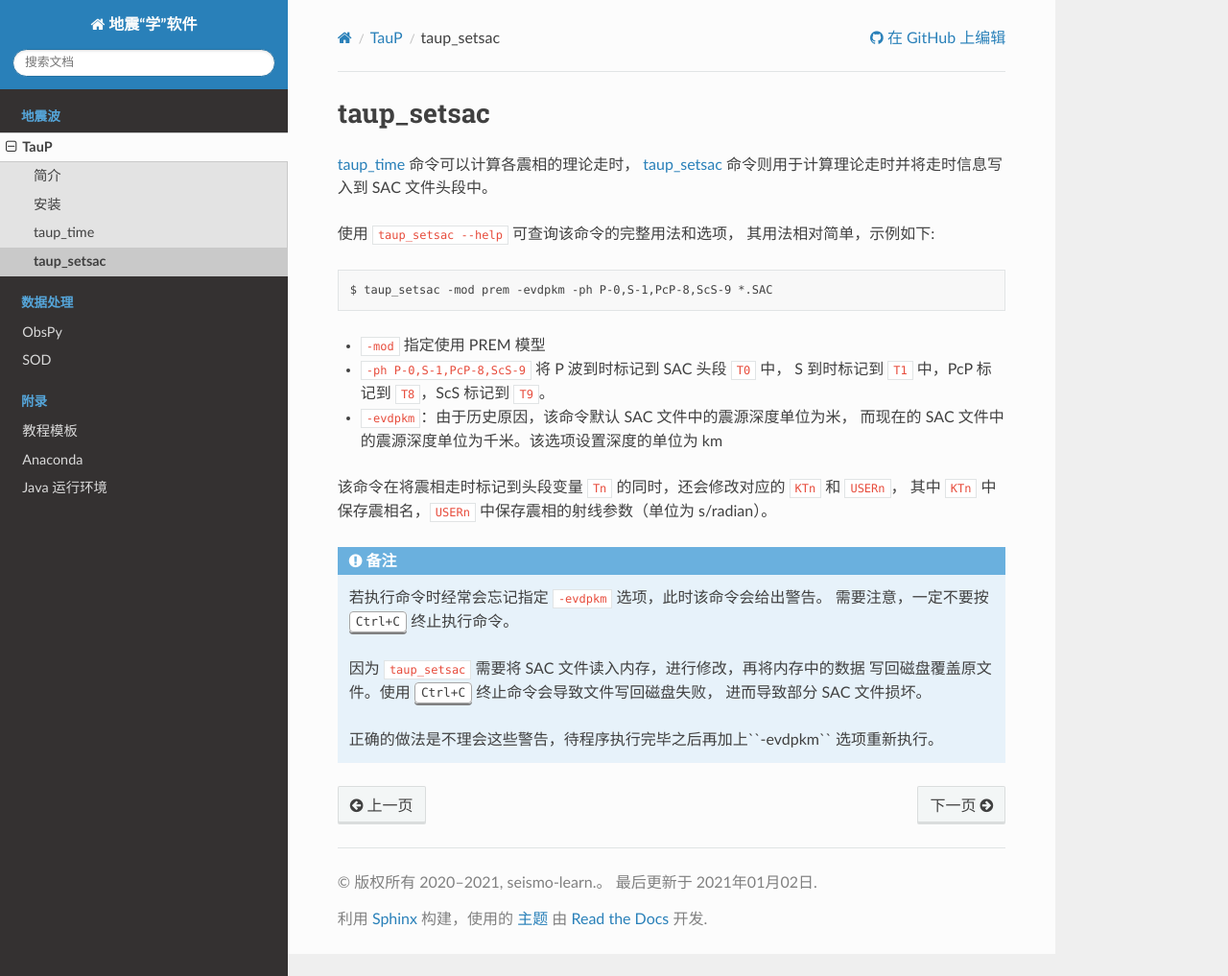
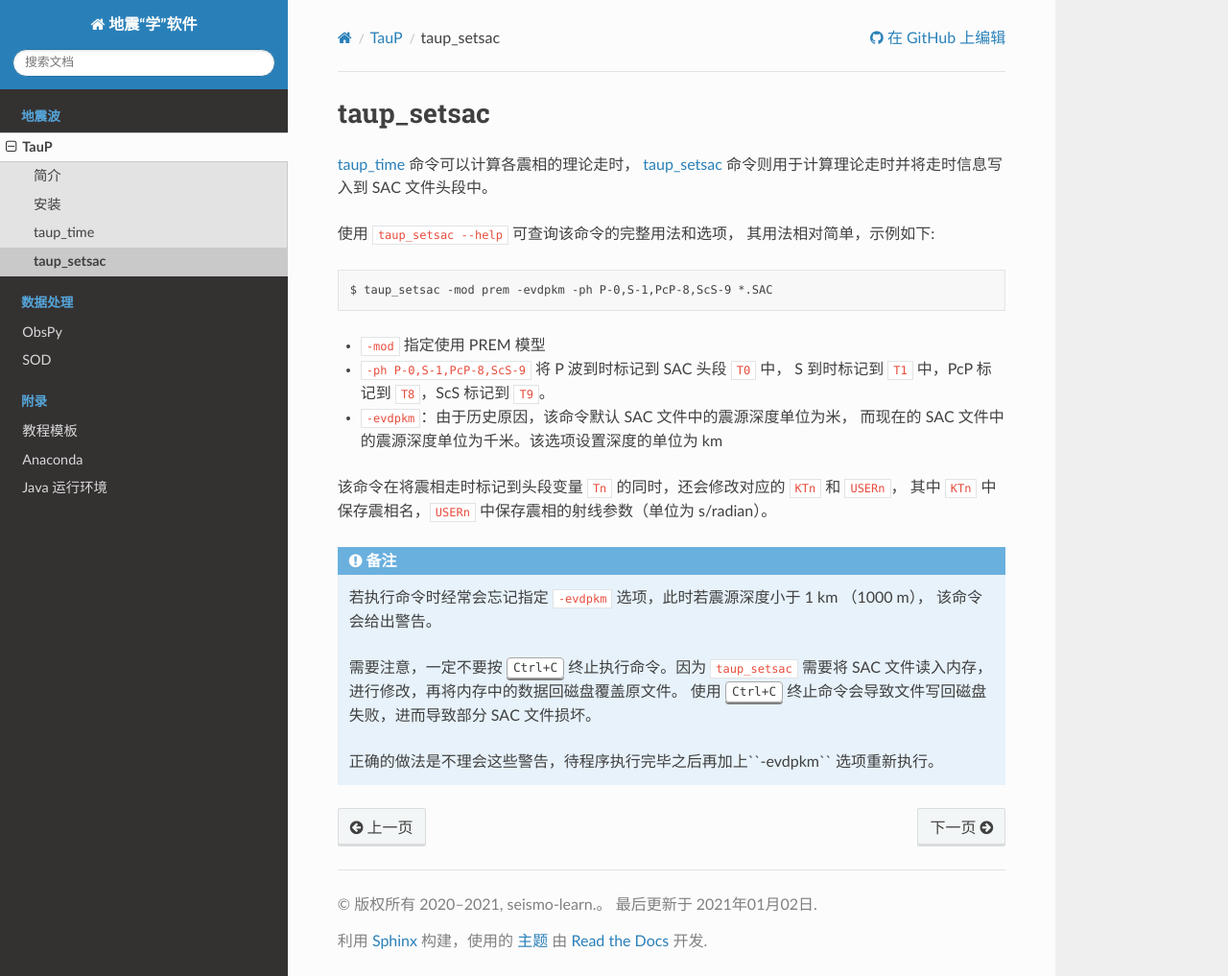
Before and after one commit to seismo-learn/software, a Sphinx documentation site: the page built from source/taup/taup_setsac.rst, in a window 1280 px wide and 1017 px high. Shown: the whole window at 96% size. Built offline with Sphinx 7.4.7 and the Read the Docs theme 2.0.0, drawn with Linux system fonts in a browser that asks for light colours.

Commit message:
Update source/taup/taup_setsac.rst
Co-authored-by: Jiayuan Yao <coreman.seism@gmail.com>

```diff
--- a/source/taup/taup_setsac.rst
+++ b/source/taup/taup_setsac.rst
@@ -20,11 +20,11 @@ taup_setsac
 
 .. note::
 
-   若执行命令时经常会忘记指定 ``-evdpkm`` 选项，此时该命令会给出警告。
-   需要注意，一定不要按 :kbd:`Ctrl+C` 终止执行命令。
+   若执行命令时经常会忘记指定 ``-evdpkm`` 选项，此时若震源深度小于 1 km （1000 m），
+   该命令会给出警告。
 
-   因为 ``taup_setsac`` 需要将 SAC 文件读入内存，进行修改，再将内存中的数据
-   写回磁盘覆盖原文件。使用 :kbd:`Ctrl+C` 终止命令会导致文件写回磁盘失败，
-   进而导致部分 SAC 文件损坏。
+   需要注意，一定不要按 :kbd:`Ctrl+C` 终止执行命令。因为 ``taup_setsac``
+   需要将 SAC 文件读入内存，进行修改，再将内存中的数据回磁盘覆盖原文件。
+   使用 :kbd:`Ctrl+C` 终止命令会导致文件写回磁盘失败，进而导致部分 SAC 文件损坏。
 
    正确的做法是不理会这些警告，待程序执行完毕之后再加上``-evdpkm`` 选项重新执行。
```
